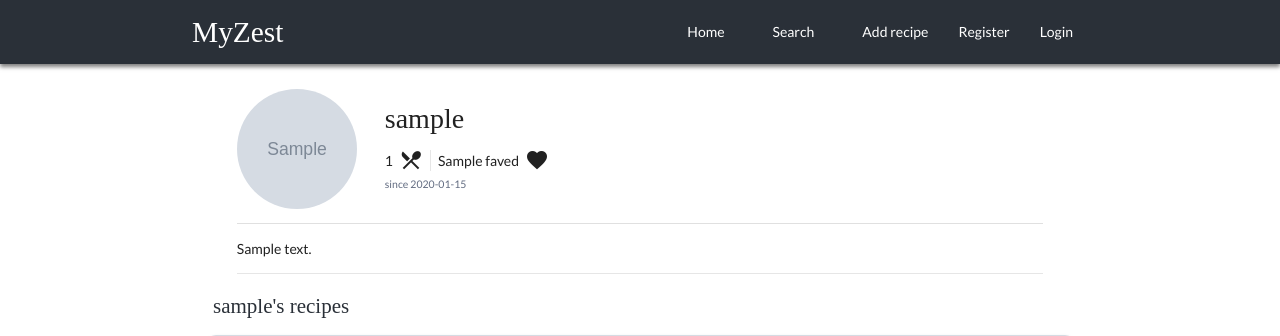
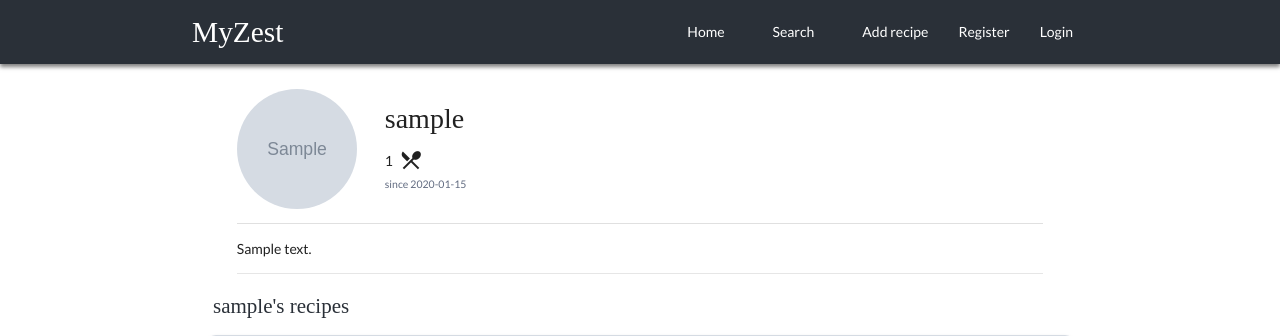
Before and after one commit to ekairos/myzest, a Flask app: template myzest/templates/profile.html in a window 1280 px wide. Shown: the top 336 px of the page. Run offline with Flask 2, Linux system fonts and the light colour scheme; the template is opened without the code that fills it: most values are stand-ins (such as "Sample title", 1, 10 or a date in 2020); grey boxes marked "Sample" are stand-in pictures; some web fonts are replaced.

Commit message:
profile header update
removed faved count if null;
added user's number favorites recipe registered;

```diff
--- a/myzest/templates/profile.html
+++ b/myzest/templates/profile.html
@@ -10,8 +10,14 @@
                 <div class="valign-wrapper">
                     <span>{{ profile.recipes|count }}</span>
                     <span class="pl-1 material-icons">local_dining</span>
-                    <span class="border-l pl-2 ml-2 ">{{ profile.faved if profile.faved else 0 }}</span>
-                    <span class="pl-1 material-icons">favorite</span>
+                    {% if 'faved' in profile and profile.faved > 0 %}
+                        <span class="border-l pl-2 ml-2 ">{{ profile.faved if profile.faved else 0 }}</span>
+                        <span class="pl-1 material-icons">favorite</span>
+                    {% endif %}
+                    {% if 'favorites' in profile %}
+                    <span class="border-l pl-2 ml-2 ">{{ profile.favorites | count }}</span>
+                    <span class="pl-1 material-icons">loyalty</span>
+                    {% endif %}
                 </div>
                 <small class="detail">since {{ profile._id|oid_date }}</small>
             </div>
```
